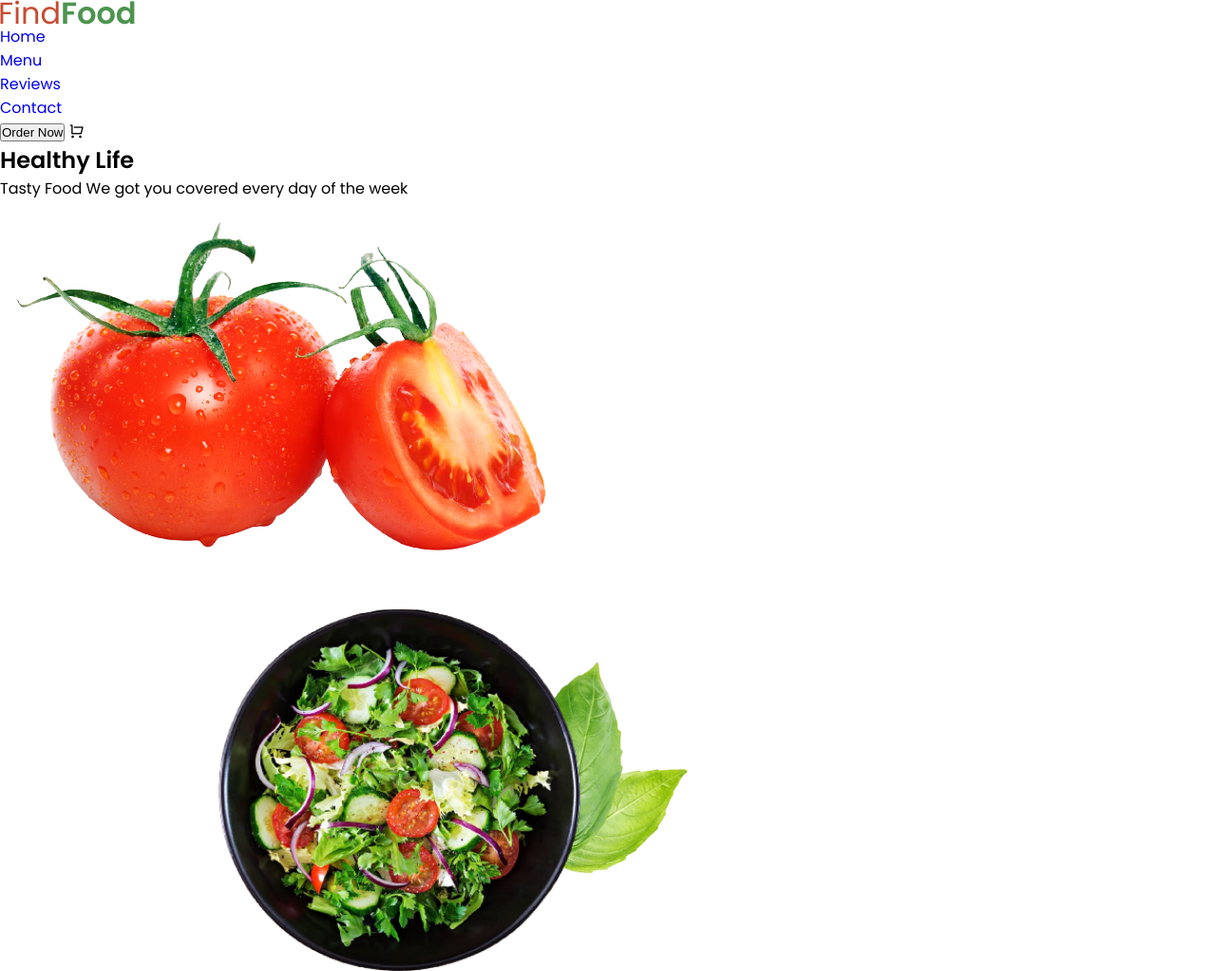
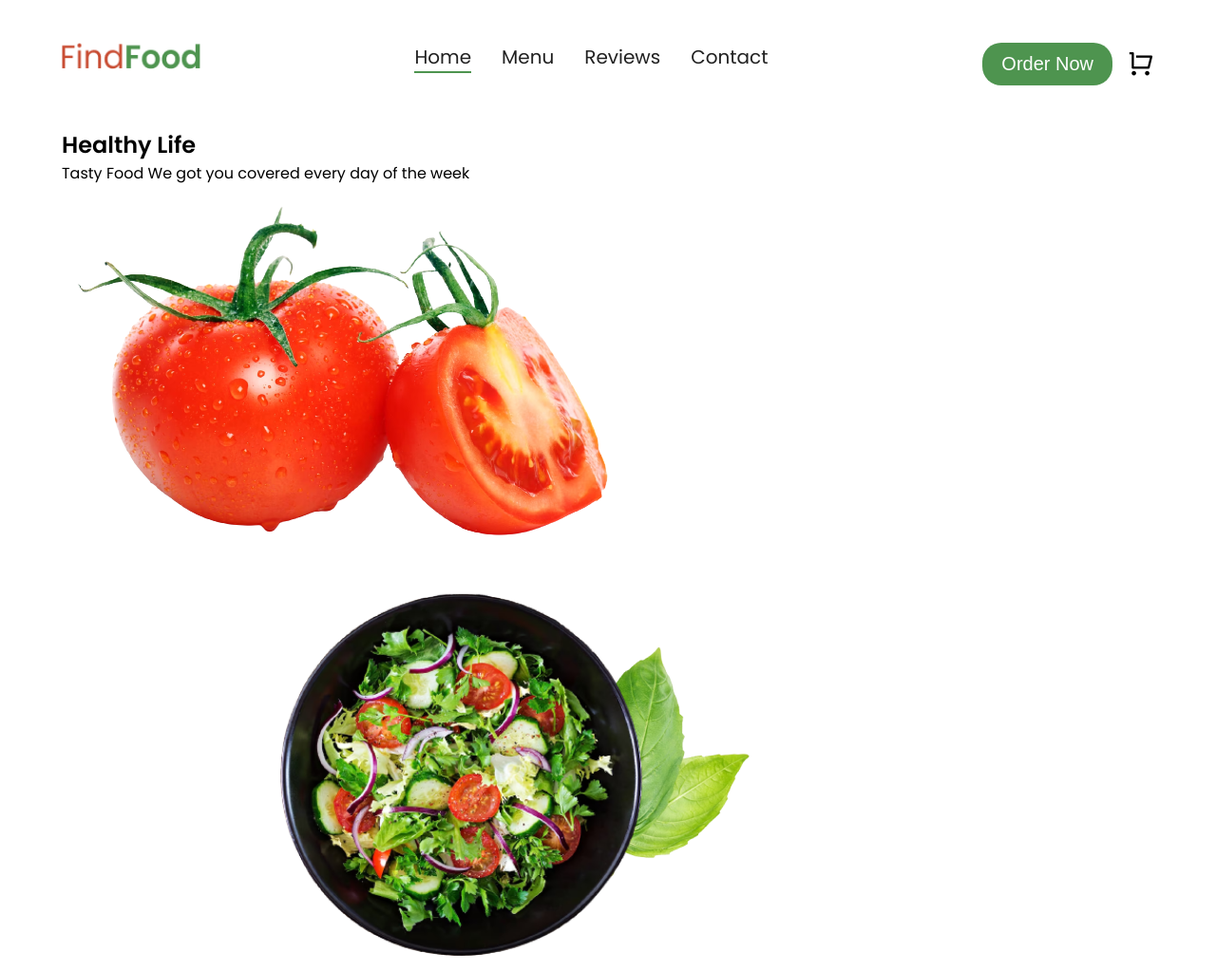
Before and after one commit to ydanielsb97/responsive-restaurant-website, a plain HTML site: page index.html in a window 1280 px wide. Shown: the top 1023 px of the page at 95% size. Drawn offline with nearby package versions, Linux system fonts and the light colour scheme.

Commit message:
✅ Navbar ready

```diff
--- a/assets/css/index.css
+++ b/assets/css/index.css
@@ -1,13 +1,16 @@
 @import url("https://fonts.googleapis.com/css2?family=Poppins:wght@400;500;600&display=swap");
 
-:root{
+:root {
     /** Generic */
     --primary-color: #4E944F;
     --secondary-color: #83BD75;
     --danger-color: #C84B31;
+    --light-color: #fff;
     --gray-bg-color: #E6E6E6;
     --gray-text-color: #7C7878;
     --main-dark: #212121;
+    --font-weight-normal: 400;
+    --font-weight-strong: 600;
 
     /** Custom */
     --banner-bg-color: #E9EFC0;
@@ -16,10 +19,14 @@
     --body-font: 'Poppins', sans-serif;
     --body-bg-color: #fff;
 
-    --general-pading: 1rem;
+    --general-padding: 1rem;
+    --main-side-padding: 4.06rem;
+
 }
 
-*{
+/** Base */
+
+* {
     box-sizing: border-box;
     padding: 0;
     margin: 0;
@@ -27,9 +34,10 @@
 
 html {
     scroll-behavior: smooth;
+    font-size: 16px;
 }
 
-body{
+body {
     font-family: var(--body-font);
 }
 
@@ -39,10 +47,90 @@ ul {
 
 a {
     text-decoration: none;
+    color: var(--main-dark);
 }
 
 img {
     display: block;
     max-width: 100%;
     height: auto;
-  }
+}
+
+header {
+    padding: 2.81rem var(--main-side-padding);
+}
+
+main {
+    padding: 0px var(--main-side-padding);
+}
+
+/** Reusable styles */
+
+.btn {
+    background-color: var(--primary-color);
+    color: var(--light-color);
+    display: flex;
+    justify-content: center;
+    align-items: center;
+    padding: 0.625rem;
+    border-radius: 1.25rem;
+    border: none;
+}
+
+/** General Styles */
+
+header {
+    display: flex;
+    justify-content: space-between;
+}
+
+.header__logo{
+    width: 9.1rem;
+    height: 1.75rem;
+}
+
+.header__list{
+    display: flex;
+    gap: 2rem;
+    font-size: 1.25rem;
+    font-weight: var(--font-weight-normal);
+    color: var(--main-dark)
+}
+
+.header__list-link.active::after{
+    content: '';
+    display: block;
+    width: 0%;
+    height: 0.125rem;
+    background-color: var(--primary-color);
+    animation: show-underline-menu 0.5s forwards linear;
+}
+
+@keyframes show-underline-menu {
+    0% {
+        width: 0%;
+    }
+
+    100% {
+        width: 100%;
+    }
+}
+
+.header__buy-section{
+    display: flex;
+    justify-content: center;
+    align-items: center;
+    gap: 1rem;
+}
+
+
+
+.header__btn {
+    font-size: 1.25rem;
+    padding: 0.7rem 1.25rem;
+}
+
+.header__shopping-cart {
+    font-size: 1.75rem;
+    font-weight: var(--font-weight-normal);
+}
--- a/assets/js/main.js
+++ b/assets/js/main.js
@@ -0,0 +1,16 @@
+const headerLinks = document.querySelectorAll('.header__list-link');
+
+const handlerClickHeaderLinks = (e) => {
+    console.log("click", e)
+    headerLinks.forEach(element => {
+        element.classList.remove('active')
+    });
+
+    e.target.classList.add('active')
+}
+
+document.addEventListener('DOMContentLoaded', () => {
+    headerLinks.forEach((e) => {
+        e.addEventListener('click', handlerClickHeaderLinks)
+    })
+})
--- a/index.html
+++ b/index.html
@@ -11,26 +11,26 @@
 
 <body>
     <header>
-        <img src="assets/img/logo.png" alt="header-logo" class="header__img">
+        <img src="assets/img/logo.png" alt="header-logo" class="header__logo">
         <nav>
             <ul class="header__list">
                 <li>
-                    <a href="#home">
+                    <a class="header__list-link active" href="#home">
                         Home
                     </a>
                 </li>
                 <li>
-                    <a href="#menu">
+                    <a class="header__list-link" href="#menu">
                         Menu
                     </a>
                 </li>
                 <li>
-                    <a href="#reviews">
+                    <a class="header__list-link" href="#reviews">
                         Reviews
                     </a>
                 </li>
                 <li>
-                    <a href="#contact">
+                    <a class="header__list-link" href="#contact">
                         Contact
                     </a>
                 </li>
@@ -38,12 +38,12 @@
         </nav>
         <section class="header__buy-section">
             <button class="btn header__btn">Order Now</button>
-            <i class="ri-shopping-cart-line"></i>
+            <i class="ri-shopping-cart-line header__shopping-cart"></i>
         </section>
     </header>
 
     <main>
-        <section class="hero__container">
+        <section class="hero__container" id="home">
             <div class="hero__text-container">
                 <h2 class="hero__title">Healthy Life</h2>
                 <span class="hero__sub-title">Tasty Food</span>
@@ -53,7 +53,7 @@
             <img src="assets/img/hero-salad.png" alt="tomato-image" />
         </section>
 
-        <section class="popular-foods__container">
+        <section class="popular-foods__container" id="menu">
             <ul class="popular-foods__categories">
                 <li>
                     <a href="#">Salads</a>
@@ -169,8 +169,9 @@
                     View All Products
                 </button>
             </article>
+        </section>
 
-            <article class="feedbacks">
+        <section class="feedbacks" id="reviews">
             <div class="feedbacks__side-banner">
                 <img src="assets/img/feedbacks-side-img.png" alt="feedbacks-side-img">
             </div>
@@ -194,7 +195,8 @@
                                 </div>
                             </div>
                         </div>
-                            <p class="feedbacks__comment-text">Lorem ipsum dolor sit amet consectetur adipisicing elit. Animi atque natus quae dignissimos fuga hic saepe, explicabo reiciendis vitae expedita.</p>
+                        <p class="feedbacks__comment-text">Lorem ipsum dolor sit amet consectetur adipisicing elit.
+                            Animi atque natus quae dignissimos fuga hic saepe, explicabo reiciendis vitae expedita.</p>
                     </div>
                     <div class="feedbacks__comments-navigation">
                         <button class="feedbacks__comments-prev-btn btn">
@@ -206,20 +208,21 @@
                     </div>
                 </div>
             </div>
-            </article>
+        </section>
 
-            <article class="newsletter">
+        <section class="newsletter" id="contact">
             <h2 class="newsletter__title">Subscribe To Get Our News Letter</h2>
-                <p class="newsletter__caption">Lorem ipsum dolor sit amet, consectetur adipiscing elit, sed do eiusmod tempor incididunt ut labore ut enim ad minim veniam, quis nostrud exercitation</p>
+            <p class="newsletter__caption">Lorem ipsum dolor sit amet, consectetur adipiscing elit, sed do eiusmod
+                tempor incididunt ut labore ut enim ad minim veniam, quis nostrud exercitation</p>
 
             <div class="newsletter__email-group-input">
                 <i class="ri-mail-line"></i>
-                    <input class="newsletter__input" type="email" name="email" id="newsletter-email" placeholder="Write your email" />
+                <input class="newsletter__input" type="email" name="email" id="newsletter-email"
+                    placeholder="Write your email" />
                 <button class="newsletter__subscribe-btn btn">Subscribe</button>
             </div>
 
             <img src="assets/img/newsletter-side-img.png" alt="newsletter-side-img" class="newsletter__side-img" />
-            </article>
         </section>
     </main>
 
@@ -287,6 +290,8 @@
             </div>
         </article>
     </footer>
+
+    <script src="assets/js/main.js"></script>
 </body>
 
 </html>
```
Lines whose indentation alone changed are shown as unchanged.
